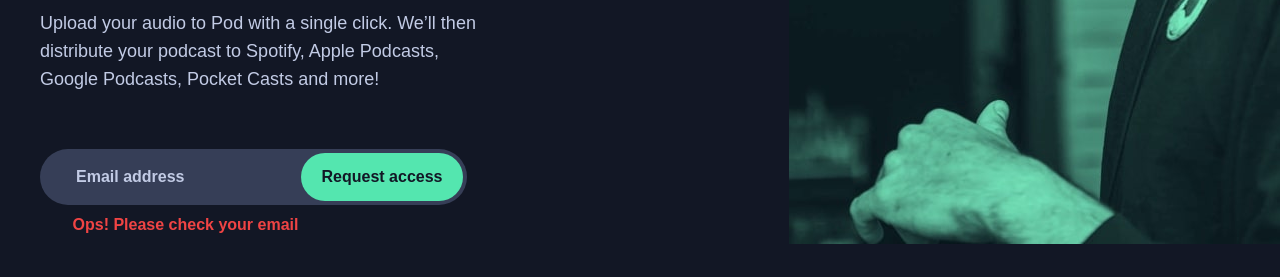
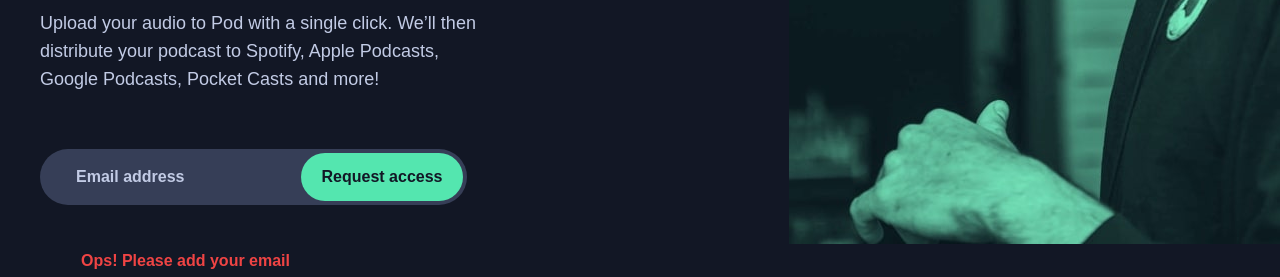
Before and after one commit to renanrdsouza/pod-request-access-landing-page, a website: page src/index.html in a window 1280 px wide. Both pictures are taken after a click on the button "Request access". Shown: the part 523-800 px from the top of the page. Drawn offline with nearby package versions, Linux system fonts and the light colour scheme; files that its build step writes are made by us from their sources; a web font is replaced by a local one.

Commit message:
Adding new validation to email input when the input is empty.

```diff
--- a/src/index.html
+++ b/src/index.html
@@ -109,6 +109,11 @@
             class="invisible text-red-500 text-center mt-3 font-bold justify-center md:-translate-x-17 md:-translate-y-17 desktop:absolute desktop:translate-x-9 desktop:translate-y-28"
             >Ops! Please check your email</span
           >
+          <span
+            id="addEmailErrorMessage"
+            class="invisible text-red-500 text-center mt-3 font-bold justify-center md:-translate-x-17 md:-translate-y-17 desktop:absolute desktop:translate-x-9 desktop:translate-y-28"
+            >Ops! Please add your email</span
+          >
         </div>
       </div>
     </main>
--- a/src/validation.js
+++ b/src/validation.js
@@ -1,11 +1,19 @@
 function validateEmail(ev) {
   const email = ev.children.email.value
   const errorMessage = ev.children.errorMessage
+  const addEmailErrorMessage = ev.children.addEmailErrorMessage
   const matcher = /\w{2,}@[a-z]{2,}\.[a-z]{2,}/
 
-  if (!email.match(matcher)) {
+  console.log(email)
+
+  if (email === "") {
+    errorMessage.classList.add("invisible")
+    addEmailErrorMessage.classList.remove("invisible")
+  } else if (!email.match(matcher)) {
     errorMessage.classList.remove("invisible")
-  } else {
+    addEmailErrorMessage.classList.add("invisible")
+  } else if (email.match(matcher)) {
     errorMessage.classList.add("invisible")
+    addEmailErrorMessage.classList.add("invisible")
   }
 }
```
